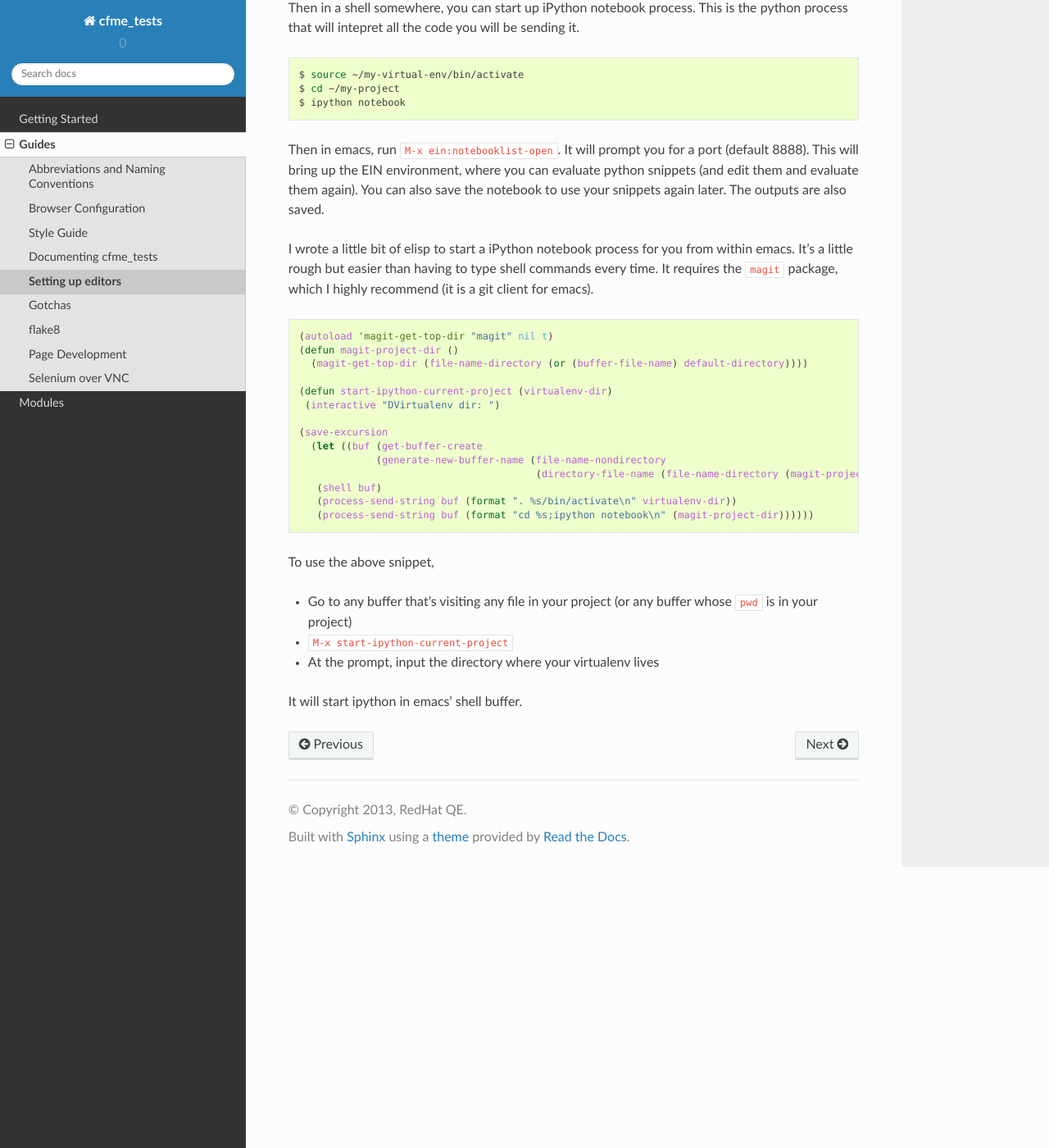
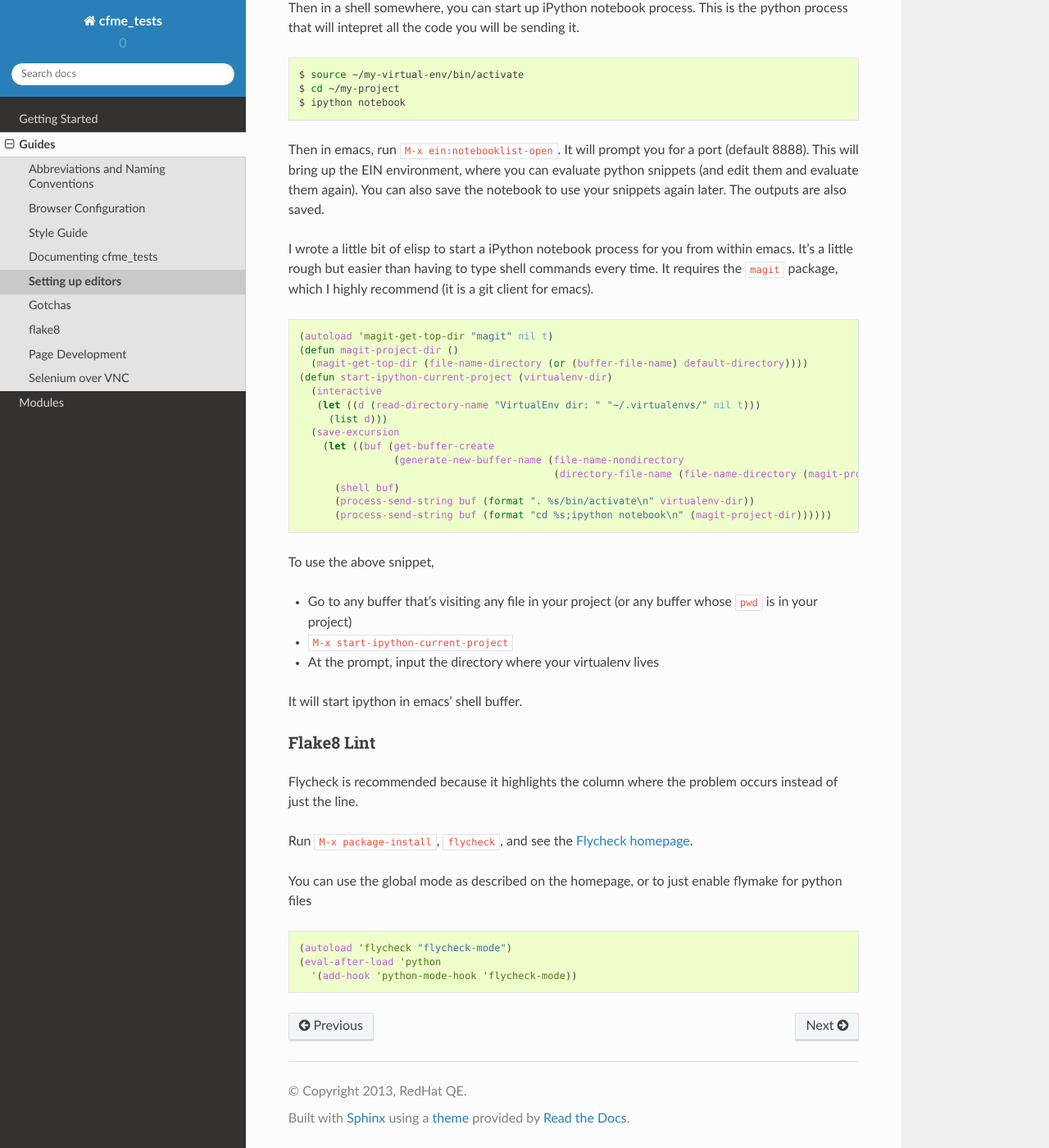
Before and after one commit to ManageIQ/integration_tests, a Sphinx documentation site: the page built from docs/guides/editors.rst, in a window 1280 px wide and 1400 px high, scrolled down 3152 px. Shown: the whole window at 82% size. Built offline with Sphinx 7.4.7 and the Read the Docs theme 2.0.0, drawn with Linux system fonts in a browser that asks for light colours; pages that are not in the unit, such as notebooks, are missing from menus.

Commit message:
Update emacs instructions for flymake and ein

```diff
--- a/docs/guides/editors.rst
+++ b/docs/guides/editors.rst
@@ -140,7 +140,7 @@ So far the best emacs setup I've found is iPython notebook, combined with the
 
 Installing iPython is covered on its `homepage <http://ipython.org/install.html>`_.
 
-You can run ``M-x package-install`` `ein` in emacs to install ein (if you have the right
+You can run ``M-x package-install``, ``ein`` in emacs to install ein (if you have the right
 repositories set up - check out `Melpa <http://melpa.milkbox.net/#/>`_)
 
 Then in a shell somewhere, you can start up iPython notebook process.  This is the python
@@ -166,17 +166,17 @@ the ``magit`` package, which I highly recommend (it is a git client for emacs).
    (autoload 'magit-get-top-dir "magit" nil t)
    (defun magit-project-dir ()
      (magit-get-top-dir (file-name-directory (or (buffer-file-name) default-directory))))
-
    (defun start-ipython-current-project (virtualenv-dir)
-    (interactive "DVirtualenv dir: ")
-
-   (save-excursion
-     (let ((buf (get-buffer-create
-                (generate-new-buffer-name (file-name-nondirectory
-                                           (directory-file-name (file-name-directory (magit-project-dir))))))))
-      (shell buf)
-      (process-send-string buf (format ". %s/bin/activate\n" virtualenv-dir))
-      (process-send-string buf (format "cd %s;ipython notebook\n" (magit-project-dir))))))
+     (interactive
+      (let ((d (read-directory-name "VirtualEnv dir: " "~/.virtualenvs/" nil t)))
+        (list d)))
+     (save-excursion
+       (let ((buf (get-buffer-create
+                   (generate-new-buffer-name (file-name-nondirectory
+                                              (directory-file-name (file-name-directory (magit-project-dir))))))))
+         (shell buf)
+         (process-send-string buf (format ". %s/bin/activate\n" virtualenv-dir))
+         (process-send-string buf (format "cd %s;ipython notebook\n" (magit-project-dir))))))
 
 
 To use the above snippet,
@@ -186,3 +186,18 @@ To use the above snippet,
 * At the prompt, input the directory where your virtualenv lives
 
 It will start ipython in emacs' shell buffer.
+
+Flake8 Lint
+^^^^^^^^^^^
+
+Flycheck is recommended because it highlights the column where the problem occurs instead of just the line.
+
+Run ``M-x package-install``, ``flycheck``, and see the `Flycheck homepage <https://github.com/flycheck/flycheck>`_.
+
+You can use the global mode as described on the homepage, or to just enable flymake for python files
+
+.. code-block:: cl
+
+  (autoload 'flycheck "flycheck-mode")
+  (eval-after-load 'python
+    '(add-hook 'python-mode-hook 'flycheck-mode))
```
